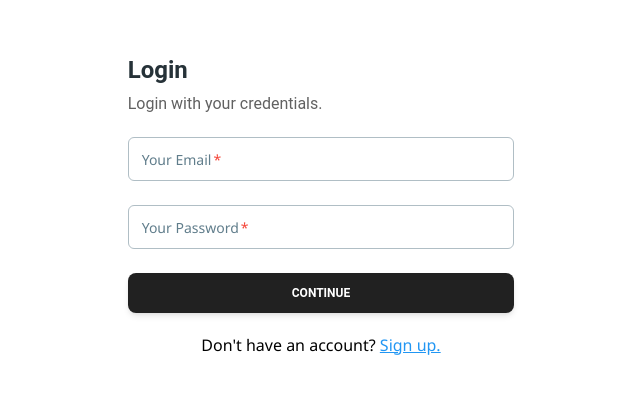
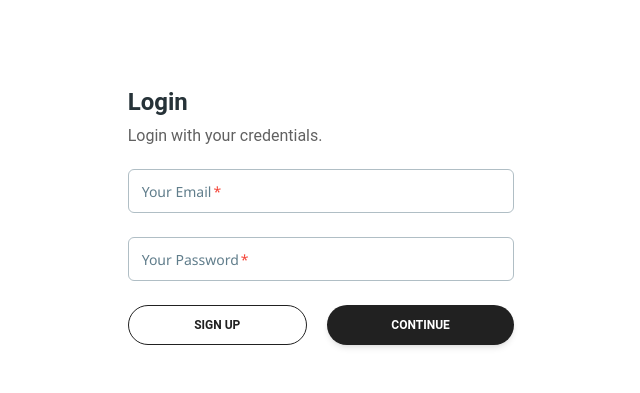
Before and after one commit to avalon-artisans/wallet-front, a Next.js app: page / in a window 1280 px wide. Shown: the part 185-578 px from the top of the page, without its empty margins (319-959 px from the left). Built offline with nearby package versions, Linux system fonts and the light colour scheme.

Commit message:
feat(auth): improve UI for login screen

```diff
--- a/components/auth/LoginForm.tsx
+++ b/components/auth/LoginForm.tsx
@@ -12,6 +12,14 @@
   const router = useRouter();
   const [ email, setEmail ] = useState('');
   const [ password, setPassword ] = useState('');
+
+  /**
+   * Handles sign up button click event
+   * @returns {Promise<boolean>}
+   */
+  async function handleSignUpButtonClick(): Promise<boolean> {
+    return router.push('/register');
+  }
 
   /**
    * Handles login button click
@@ -74,11 +82,19 @@
           />
         </div>
 
-        <div className="flex flex-row-reverse">
+        <div className="flex flex-row">
+          <Button
+            variant="outlined"
+            size="sm"
+            className="hidden md:block w-full rounded-full mr-5"
+            onClick={handleSignUpButtonClick}
+          >
+            {  "Sign up" }
+          </Button>
           <Button
             type="submit"
             variant="filled"
-            className="w-full"
+            className="w-full rounded-full"
           >
             Continue
           </Button>
--- a/pages/index.tsx
+++ b/pages/index.tsx
@@ -1,5 +1,6 @@
 import LoginForm from '@/components/auth/LoginForm';
-import Link from 'next/link';
+import { useRouter } from 'next/router';
+import { Button } from '@material-tailwind/react';
 
 /**
  * Index page component
@@ -7,6 +8,16 @@
  * @since  2023.05.17
  */
 export default function Index() {
+  const router = useRouter();
+
+  /**
+   * Handles sign up button click event
+   * @returns {Promise<boolean>}
+   */
+  async function handleSignUpButtonClick(): Promise<boolean> {
+    return router.push('/register');
+  }
+
   return (
     <main className="h-screen w-screen">
       <div className="flex flex-col h-full w-full items-center">
@@ -16,17 +27,15 @@
               <LoginForm />
             </div>
           </div>
-          <div className="flex flex-col pb-5 lg:pt-5 items-center w-screen">
-            <div>
-              { "Don't have an account?" }
-              &nbsp;
-              <Link
-                href="/register"
-                className="underline text-blue-500 hover:text-blue-800 visited:text-purple-600"
-              >
-                {  "Sign up." }
-              </Link>
-            </div>
+          <div className="md:hidden flex flex-col px-5 pb-5 lg:pt-5 justify-center items-center w-screen">
+            <Button
+              variant="outlined"
+              size="sm"
+              className="w-full rounded-full"
+              onClick={handleSignUpButtonClick}
+            >
+              {  "Sign up" }
+            </Button>
           </div>
         </div>
       </div>
```
